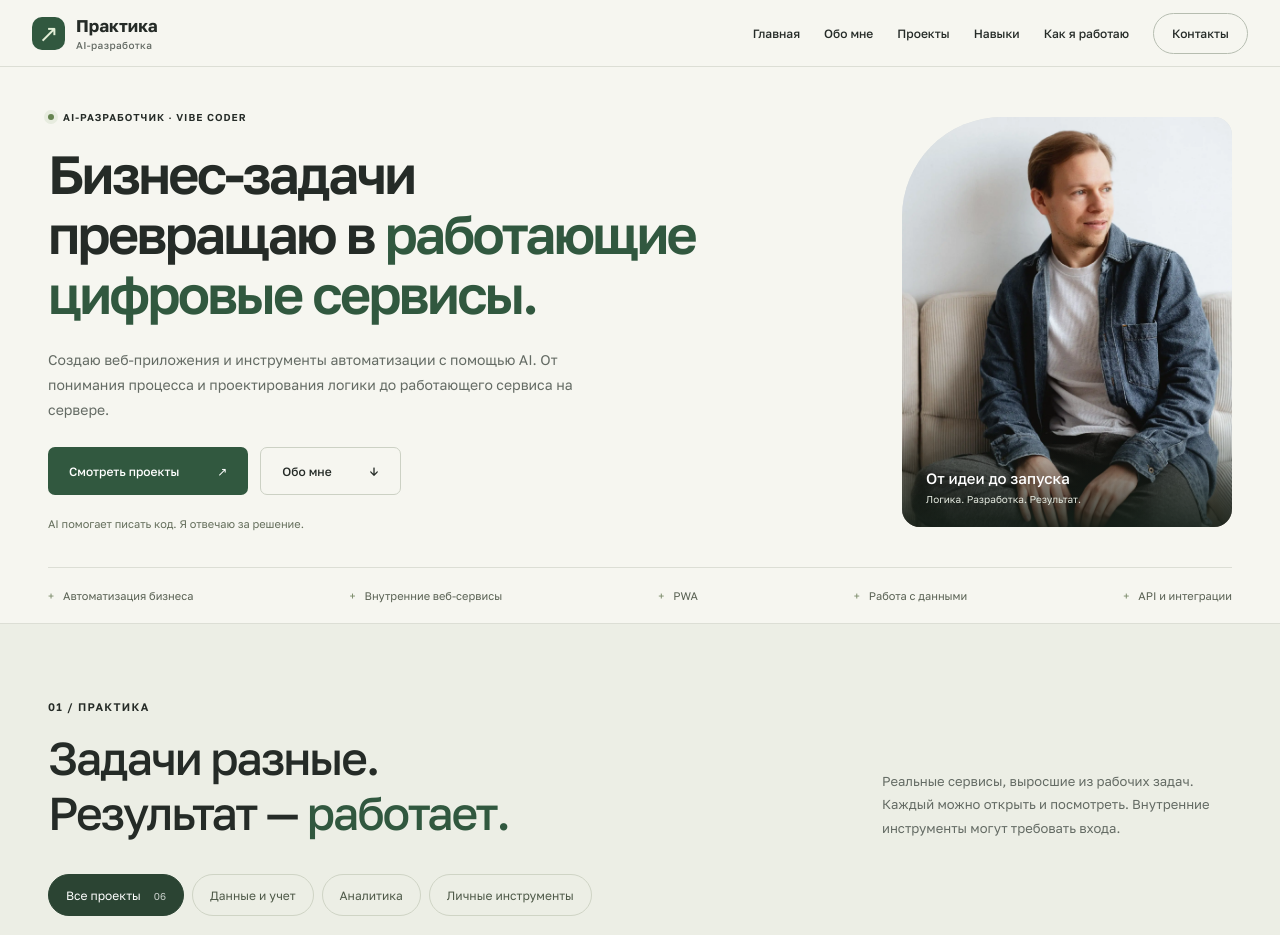
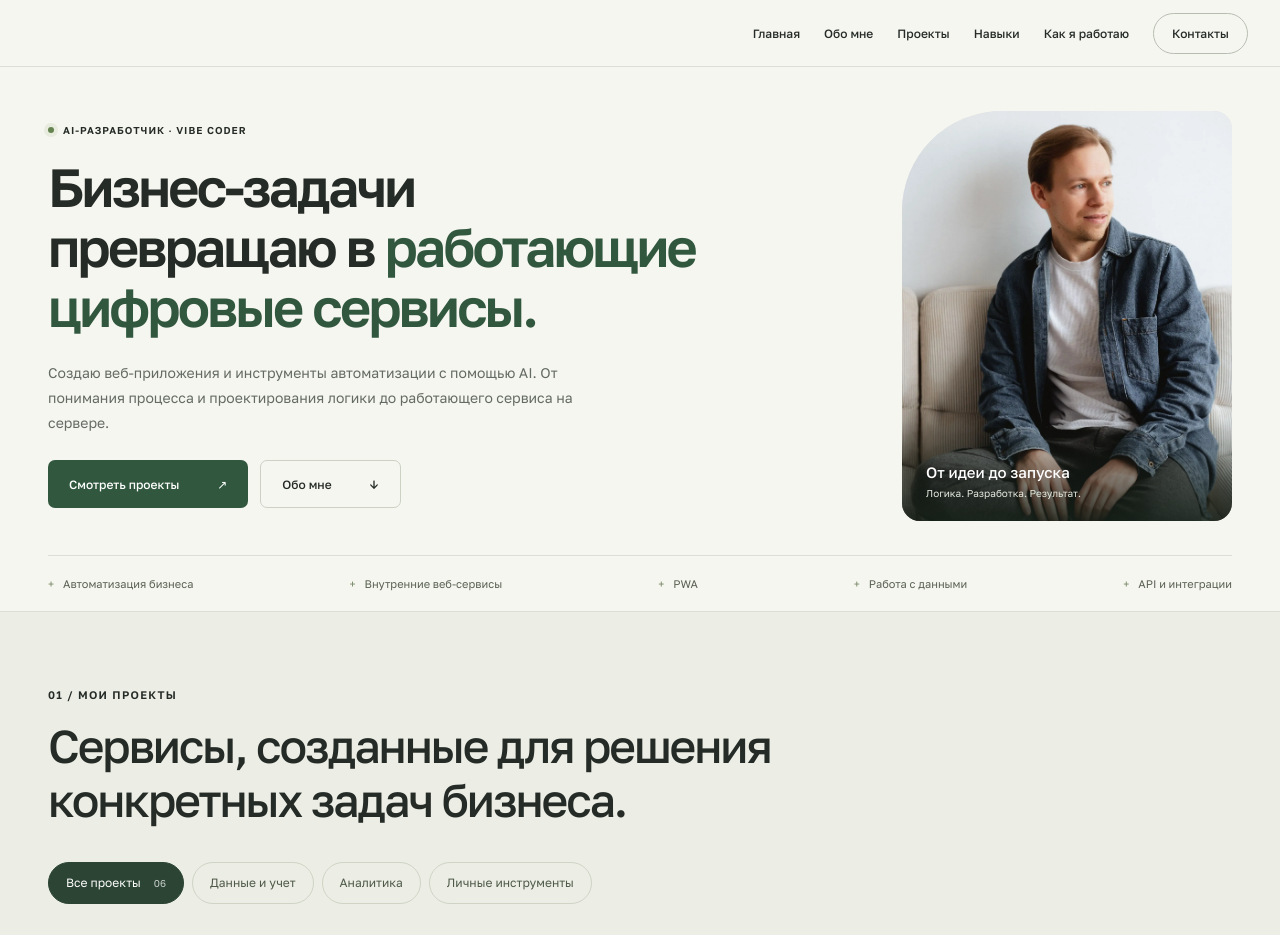
Before and after one commit to kasherehauwa01-sudo/Portfolio, a React (Vite) app: page / in a window 1280 px wide. Shown: the top 935 px of the page. Built offline with nearby package versions, Linux system fonts and the light colour scheme.

Commit message:
fix: update portfolio copy and add contact details

```diff
--- a/src/components/Navigation.tsx
+++ b/src/components/Navigation.tsx
@@ -1,5 +1,4 @@
 import { useEffect, useState } from "react";
-import { profile } from "../data/profile";
 const links = [
   ["home", "Главная"],
   ["about", "Обо мне"],
@@ -20,15 +19,6 @@ export function Navigation() {
   return (
     <header className="header">
       <div className="nav-wrap">
-        <a className="brand" href="#home" aria-label="На главную">
-          <span className="brand-mark" aria-hidden="true">
-            ↗
-          </span>
-          <span>
-            {profile.name || "Практика"}
-            <small>AI-разработка</small>
-          </span>
-        </a>
         <button
           className="menu-toggle"
           aria-expanded={open}
--- a/src/data/profile.ts
+++ b/src/data/profile.ts
@@ -1,8 +1,8 @@
 export const profile = {
   name: "",
   email: "",
-  telegram: "",
-  phone: "",
+  telegram: "@kvas_mix",
+  phone: "+79954191752",
   github: "",
   role: "AI-разработчик · Vibe Coder",
   about:
--- a/src/sections/About.tsx
+++ b/src/sections/About.tsx
@@ -5,7 +5,7 @@ export function About() {
       <div>
         <div className="eyebrow">02 / Обо мне</div>
         <h2>
-          Понимаю процесс.
+          Погружаюсь в процесс.
           <br />
           Проектирую решение.
           <br />
--- a/src/sections/Hero.tsx
+++ b/src/sections/Hero.tsx
@@ -31,9 +31,6 @@ export function Hero() {
               Обо мне <span aria-hidden="true">↓</span>
             </a>
           </div>
-          <p className="hero-principle">
-            AI помогает писать код. Я отвечаю за решение.
-          </p>
         </div>
         <figure className="hero-portrait">
           <img
--- a/src/sections/Projects.tsx
+++ b/src/sections/Projects.tsx
@@ -12,17 +12,11 @@ export function Projects() {
       <div className="container">
         <div className="section-heading">
           <div>
-            <div className="eyebrow">01 / Практика</div>
+            <div className="eyebrow">01 / Мои проекты</div>
             <h2>
-              Задачи разные.
-              <br />
-              Результат — <span>работает.</span>
+              Сервисы, созданные для решения конкретных задач бизнеса.
             </h2>
           </div>
-          <p>
-            Реальные сервисы, выросшие из рабочих задач. Каждый можно открыть и
-            посмотреть. Внутренние инструменты могут требовать входа.
-          </p>
         </div>
         <div className="filters" role="group" aria-label="Категории проектов">
           {categories.map((c) => (
--- a/src/styles/hero.css
+++ b/src/styles/hero.css
@@ -208,3 +208,6 @@
     gap: 1px;
   }
 }
+/* Навигация без логотипа: пункты справа, меню удобно доступно на мобильном. */
+.header .nav-wrap { justify-content:flex-end; }
+.projects-section .section-heading h2 { max-width:950px; }
```
